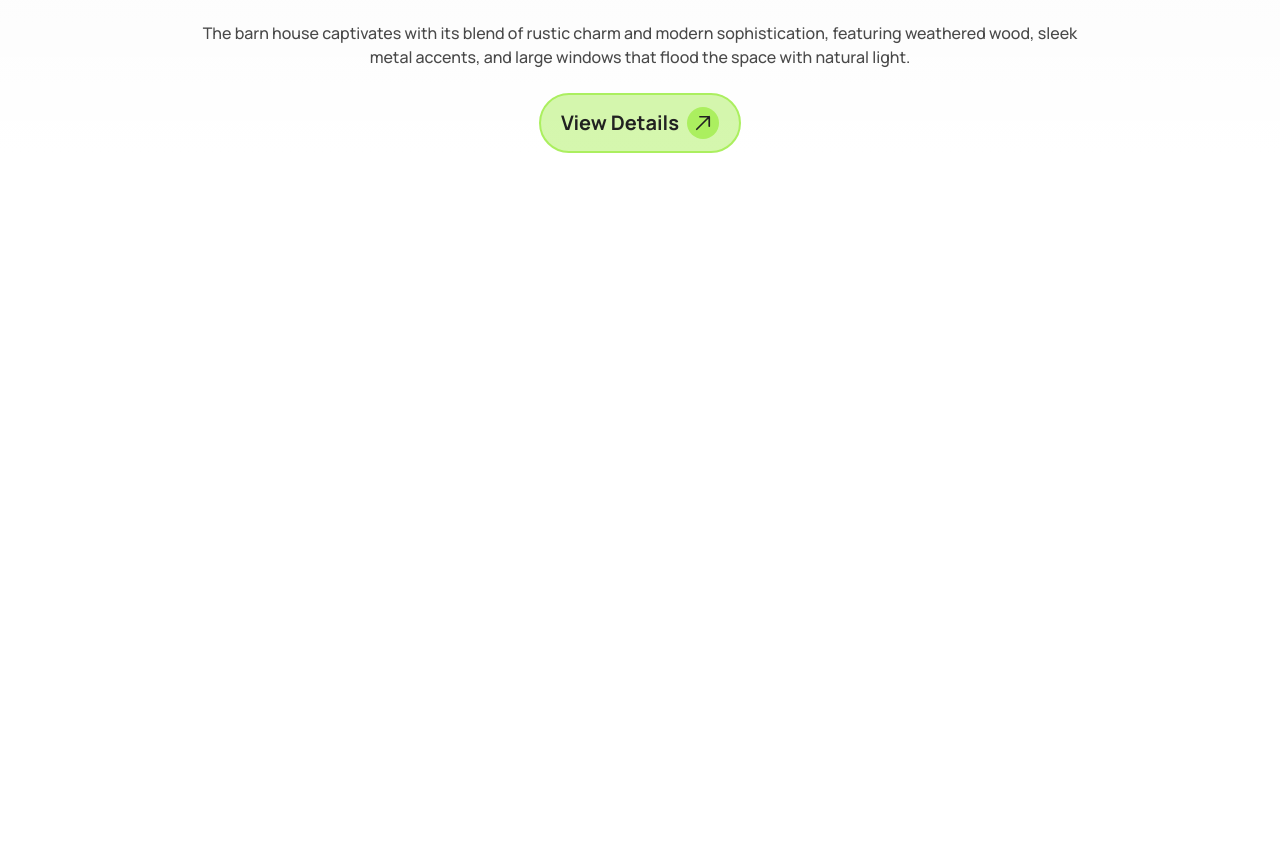
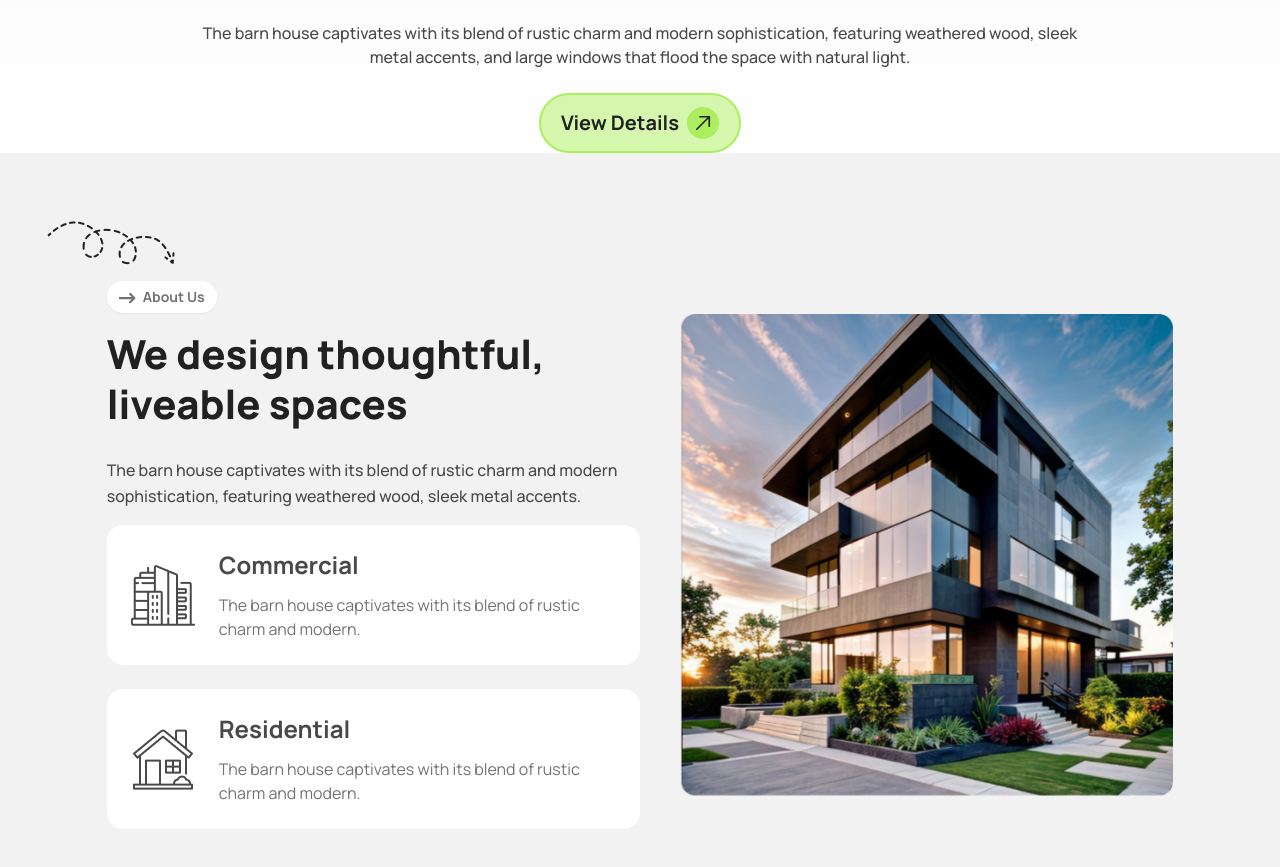
Before and after one commit to ComputerKnowledge/Assignment-3, a plain HTML site: page index.html in a window 1280 px wide. Shown: the part 679-1546 px from the top of the page. Before the commit the page ends 832 px from the top, so only its background shows below. Drawn offline with nearby package versions, Linux system fonts and the light colour scheme.

Commit message:
first part of main section is done

```diff
--- a/index.html
+++ b/index.html
@@ -287,7 +287,93 @@
       </section>
     </header>
     <!-- MAIN SECTION -->
-    <main></main>
+    <main>
+      <!-- DESIGN THOUGHTFUL SECTION -->
+      <div class="hero py-32 w-11/12 lg:w-10/12 mx-auto relative">
+        <img
+          src="./assets/Vector.png"
+          alt=""
+          class="hidden lg:flex absolute text-black1 -left-[60px] -top-[60px]"
+        />
+        <div
+          class="p-0 flex flex-col-reverse items-center gap-6 lg:gap-10 lg:flex-row-reverse"
+        >
+          <div
+            class="w-full h-[250px] sm:h-[300px] md:h-[350px] lg:h-auto lg:flex-1"
+          >
+            <img
+              src="./assets/Rectangle.png"
+              class="w-full h-full lg:h-auto lg:scale-100"
+            />
+          </div>
+          <div class="lg:w-1/2">
+            <div class="flex flex-col space-y-4">
+              <div class="mx-auto lg:mx-0">
+                <button
+                  class="btn border-0 btn-sm font-bold rounded-full bg-white text-t1 flex justify-center gap-0"
+                >
+                  <div>
+                    <svg
+                      xmlns="http://www.w3.org/2000/svg"
+                      fill="none"
+                      viewBox="7 0 22 22 "
+                      stroke-width="2"
+                      stroke="currentColor"
+                      class="size-6 text-t1"
+                    >
+                      <path
+                        stroke-linecap="round"
+                        stroke-linejoin="round"
+                        d="M17.25 8.25 21 12m0 0-3.75 3.75M21 12H3"
+                      />
+                    </svg>
+                  </div>
+                  <div>About Us</div>
+                </button>
+              </div>
+              <div
+                class="flex flex-col justify-between gap-7 text-center lg:text-left"
+              >
+                <h1
+                  class="text-[40px] text-black1 leading-[50px] font-extrabold"
+                >
+                  We design thoughtful, liveable spaces
+                </h1>
+                <p class="text-t2 font-medium leading-[26px]">
+                  The barn house captivates with its blend of rustic charm and
+                  modern sophistication, featuring weathered wood, sleek metal
+                  accents.
+                </p>
+              </div>
+              <div
+                class="flex flex-col sm:flex-row md:flex-row lg:flex-col gap-6"
+              >
+                <div class="flex gap-6 p-6 rounded-2xl items-center bg-white">
+                  <img src="./assets/commercial.png" class="h-fit" alt="" />
+                  <div class="space-y-3">
+                    <h3 class="text-t2 text-2xl font-bold">Commercial</h3>
+                    <p class="text-t1">
+                      The barn house captivates with its blend of rustic charm
+                      and modern.
+                    </p>
+                  </div>
+                </div>
+                <div class="flex gap-6 p-6 rounded-2xl items-center bg-white">
+                  <img src="./assets/residential.png" class="h-fit" alt="" />
+                  <div class="space-y-3">
+                    <h3 class="text-t2 text-2xl font-bold">Residential</h3>
+                    <p class="text-t1">
+                      The barn house captivates with its blend of rustic charm
+                      and modern.
+                    </p>
+                  </div>
+                </div>
+              </div>
+            </div>
+          </div>
+        </div>
+      </div>
+    </main>
     <!-- FOOTER SECTION -->
     <footer></footer>
   </body>
```
